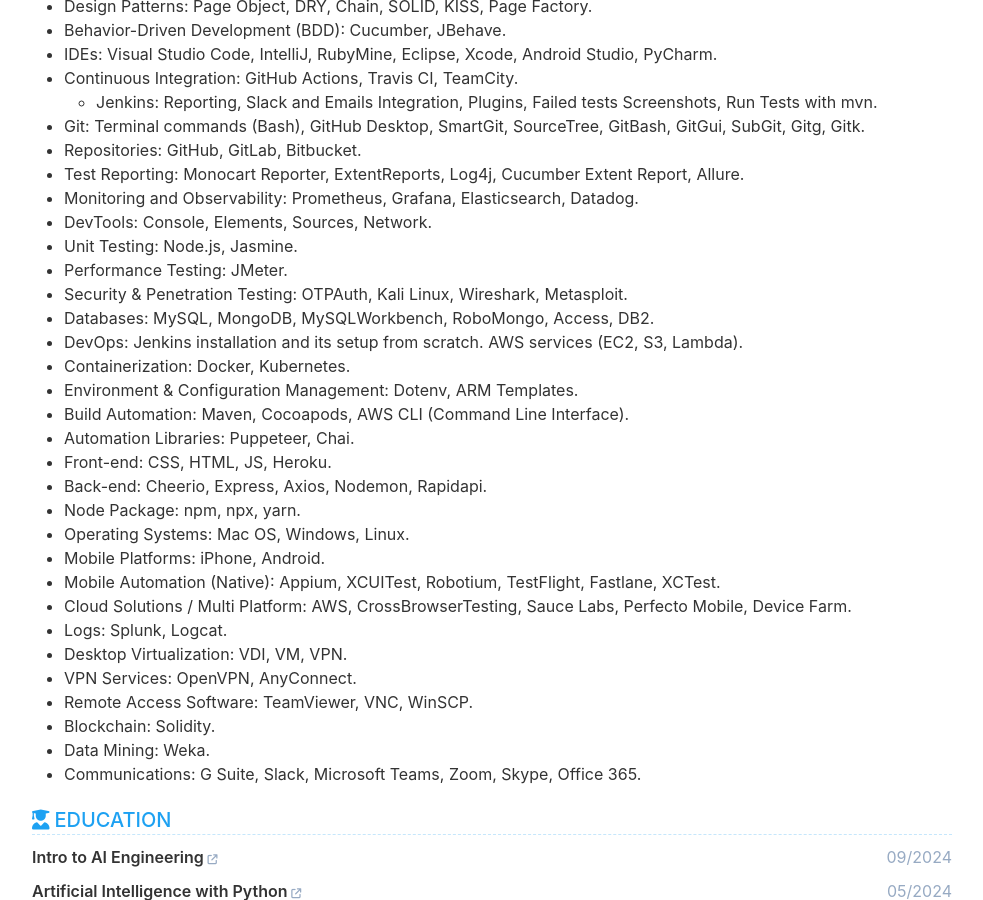
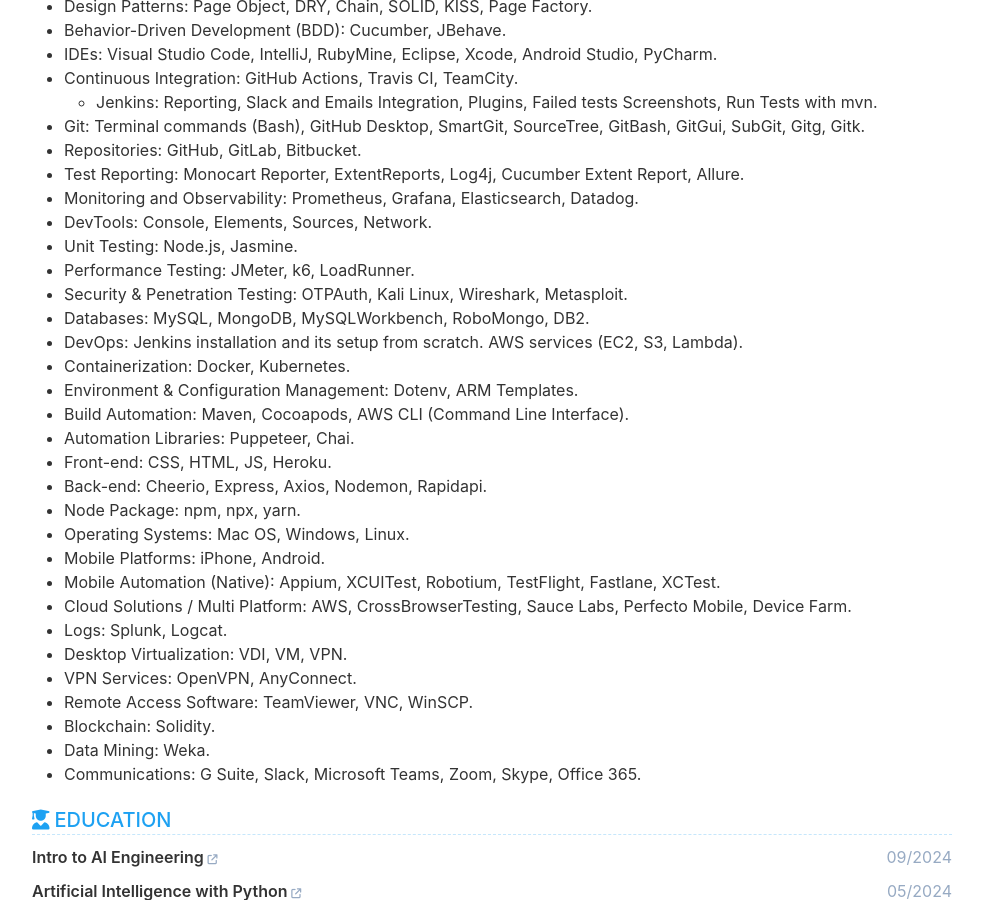
Before and after one commit to cvera08/full-resume, a Jekyll site: the page built from index.html, in a window 1280 px wide and 900 px high, scrolled down 4491 px. Shown: the whole window, without its empty margins (148-1131 px from the left). Built offline with Jekyll 4.4.1, drawn with Linux system fonts in a browser that asks for light colours.

Commit message:
feat: add perf testing tools and remove access

```diff
--- a/_data/data.yml
+++ b/_data/data.yml
@@ -284,9 +284,9 @@ organization:
     - Monitoring and Observability: Prometheus, Grafana, Elasticsearch, Datadog.
     - DevTools: Console, Elements, Sources, Network.
     - Unit Testing: Node.js, Jasmine.
-    - Performance Testing: JMeter.
+    - Performance Testing: JMeter, k6, LoadRunner.
     - Security & Penetration Testing: OTPAuth, Kali Linux, Wireshark, Metasploit.
-    - Databases: MySQL, MongoDB, MySQLWorkbench, RoboMongo, Access, DB2.
+    - Databases: MySQL, MongoDB, MySQLWorkbench, RoboMongo, DB2.
     - DevOps: Jenkins installation and its setup from scratch. AWS services (EC2, S3, Lambda).
     - Containerization: Docker, Kubernetes.
     - Environment & Configuration Management: Dotenv, ARM Templates.
```
